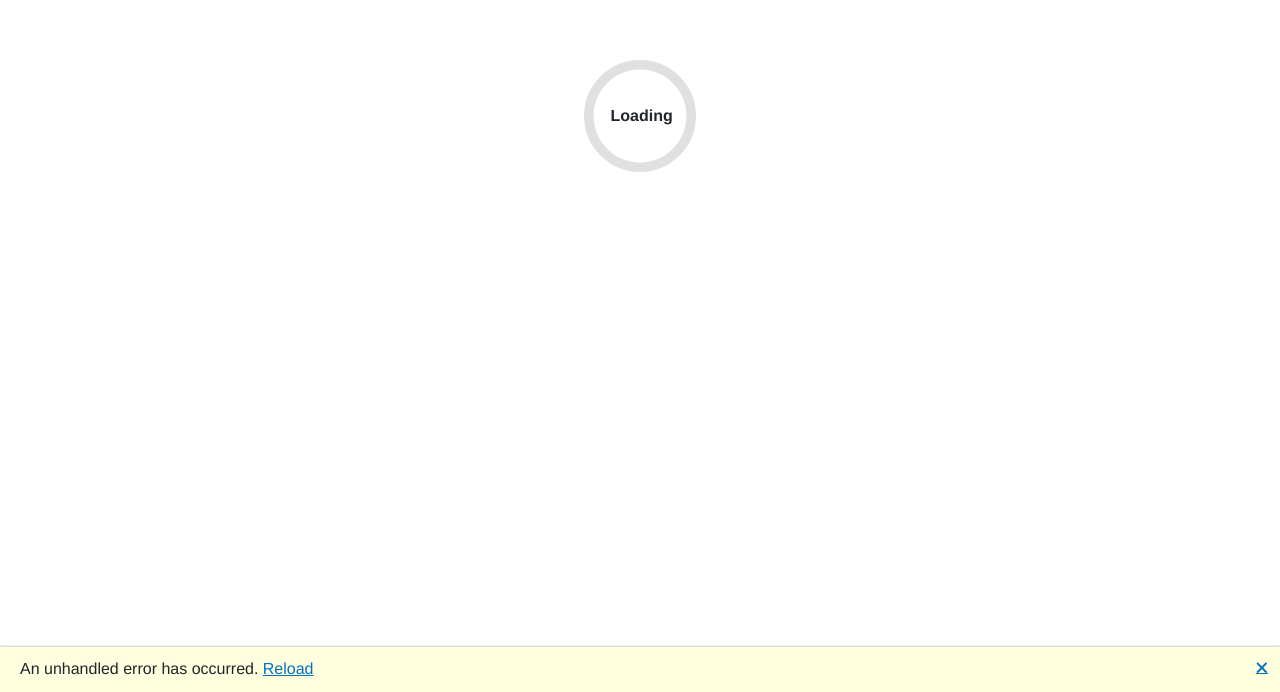
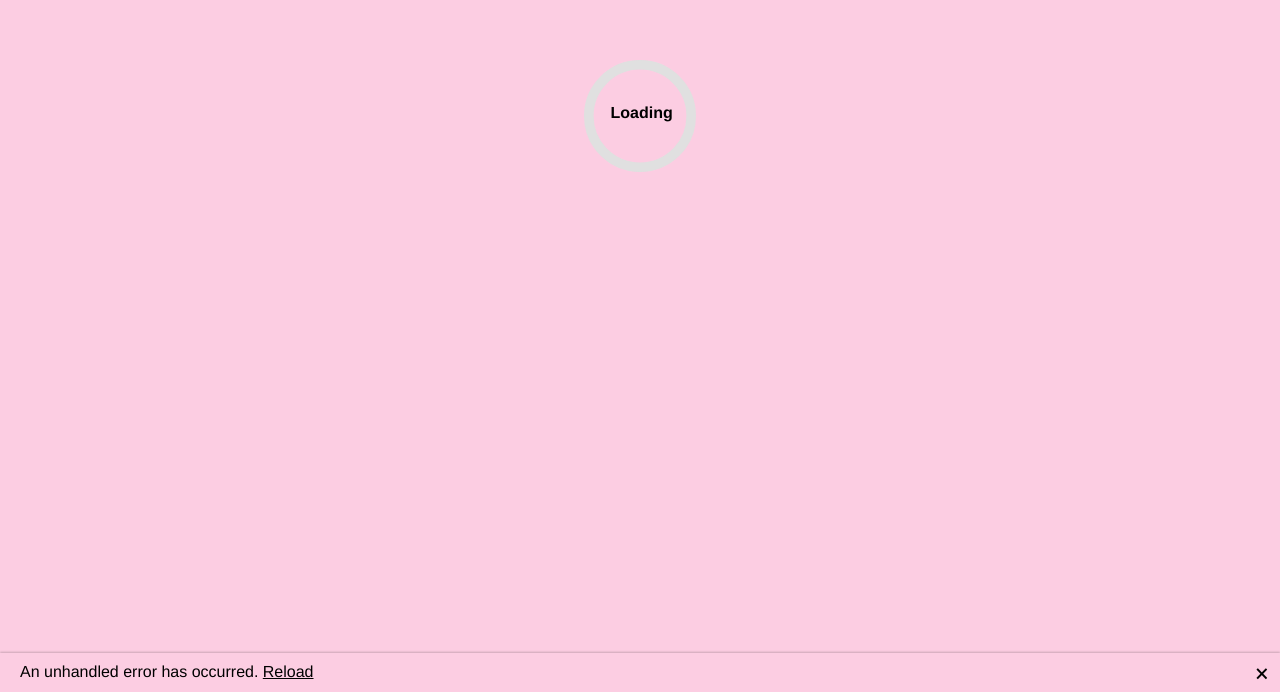
Before and after one commit to Bozheniy/polinaHB, a plain HTML site: page 404.html in a window 1280 px wide. Shown: the part 108-800 px from the top of the page. Drawn offline with Linux system fonts and the light colour scheme; no server answers.

Commit message:
Update 404.html

```diff
--- a/404.html
+++ b/404.html
@@ -10,10 +10,12 @@
     <link rel="stylesheet" href="css/app.css" />
     <link rel="icon" type="image/png" href="favicon.png" />
     <link href="Happy.styles.css" rel="stylesheet" />
+    <link href="https://fonts.googleapis.com/css?family=Roboto:300,400,500,700&display=swap" rel="stylesheet" />
+    <link href="_content/MudBlazor/MudBlazor.min.css" rel="stylesheet" />
 </head>
 
-<body>
-    <div id="app">
+<body style="background-color: rgb(252, 205, 226); ">
+    <div id="app" >
         <svg class="loading-progress">
             <circle r="40%" cx="50%" cy="50%" />
             <circle r="40%" cx="50%" cy="50%" />
@@ -27,6 +29,7 @@
         <a class="dismiss">🗙</a>
     </div>
     <script src="_framework/blazor.webassembly.js"></script>
+    <script src="_content/MudBlazor/MudBlazor.min.js"></script>
 </body>
 
 </html>
```
